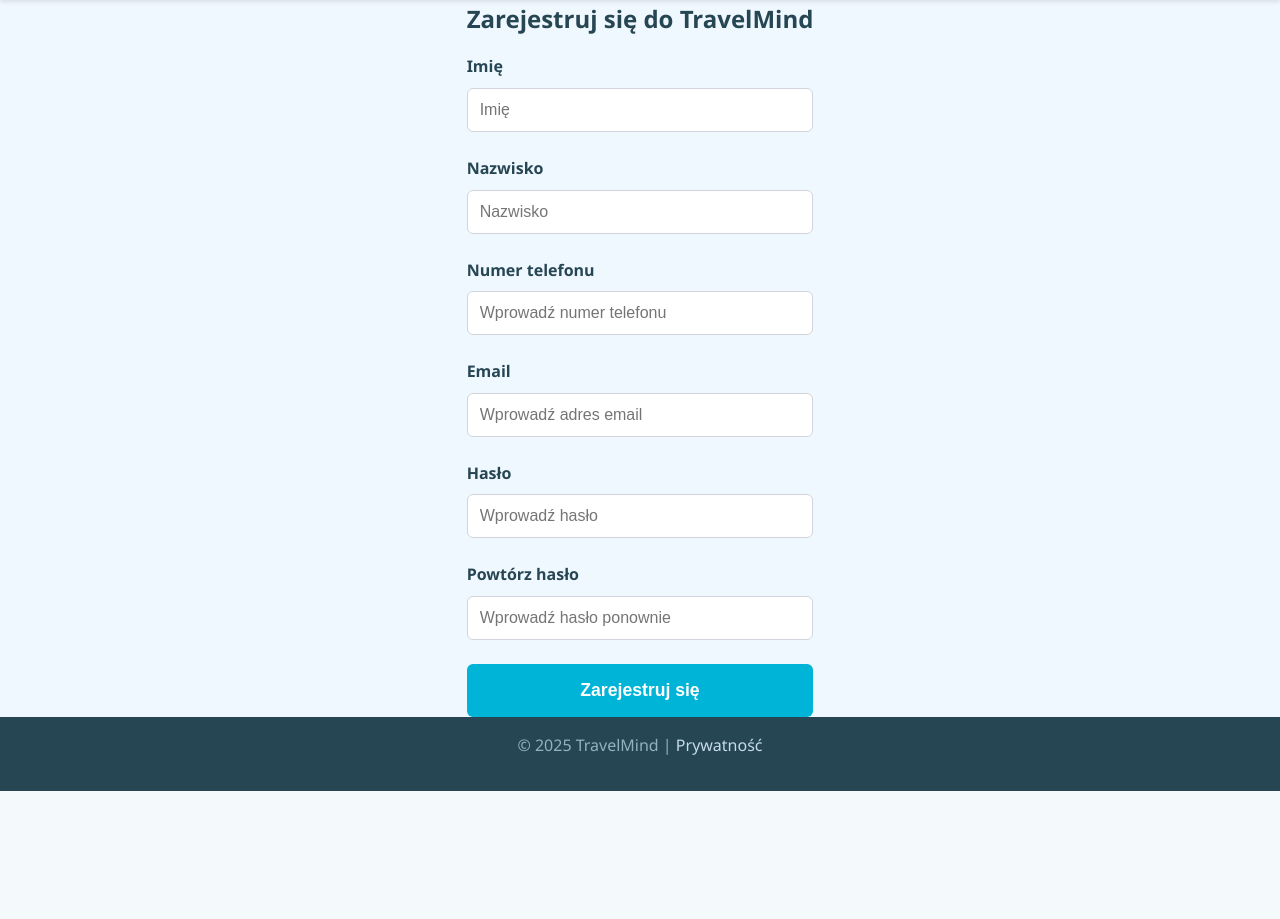
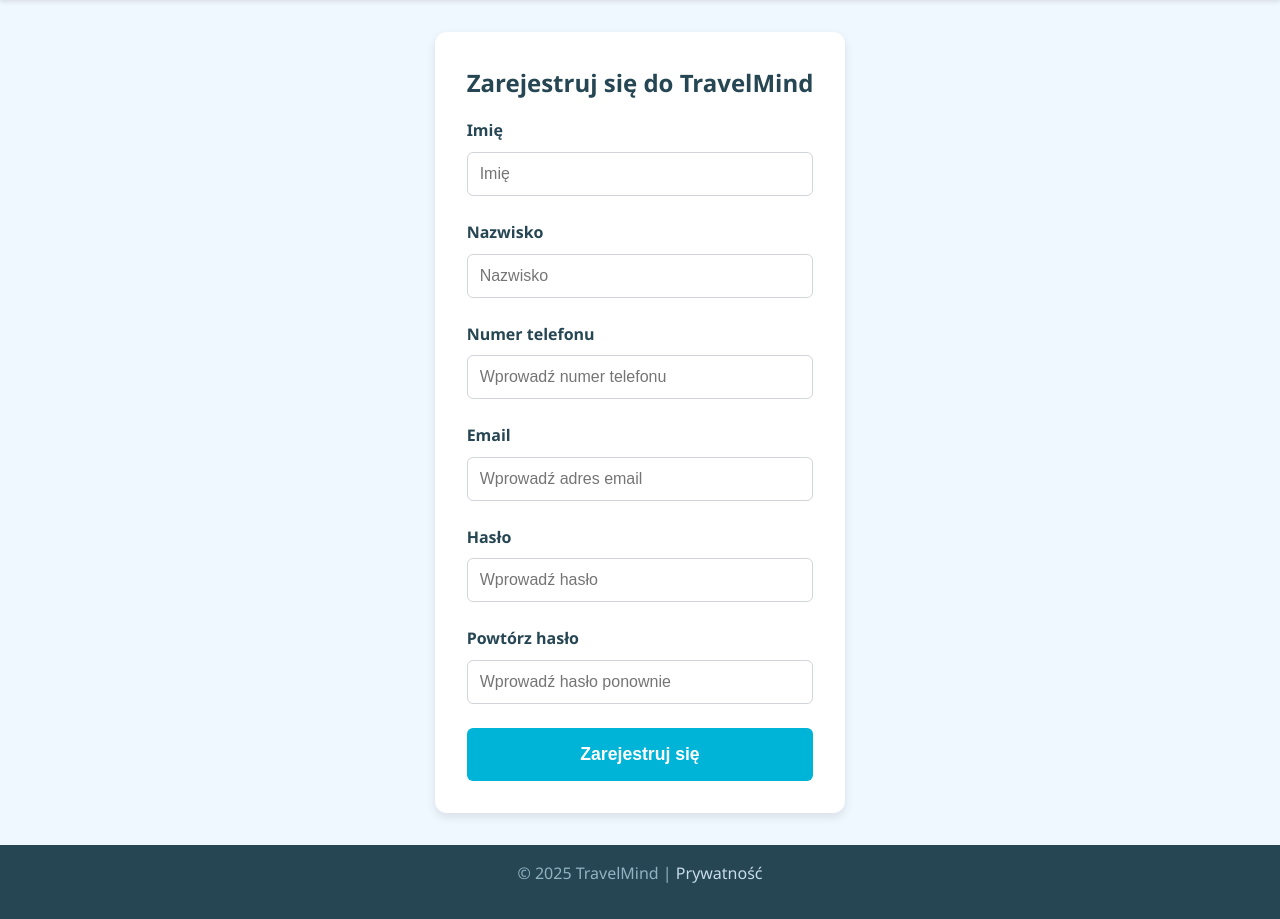
Before and after one commit to KacperKotecki/TravelMind, a Flask app: page /register in a window 1280 px wide. Shown: the part 78-997 px from the top of the page. Before the commit the page ends 869 px from the top, so only its background shows below. Run offline with Flask 3, Linux system fonts and the light colour scheme; some libraries are stand-ins or nearby versions.

Commit message:
zmiana stylów

```diff
--- a/app/static/css/style.css
+++ b/app/static/css/style.css
@@ -713,3 +713,11 @@ footer a:hover {
 }
 
 /* formularz rejestracji */
+.register-container{
+ max-width: 500px;
+    margin: 2rem auto;
+    padding: 2rem;
+    background: var(--color-card-bg);
+    border-radius: 12px;
+    box-shadow: 0 4px 10px var(--color-shadow);
+    }
```
